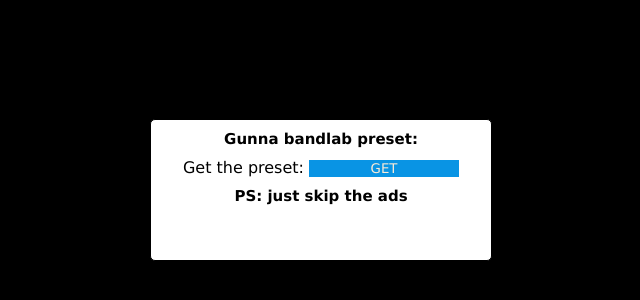
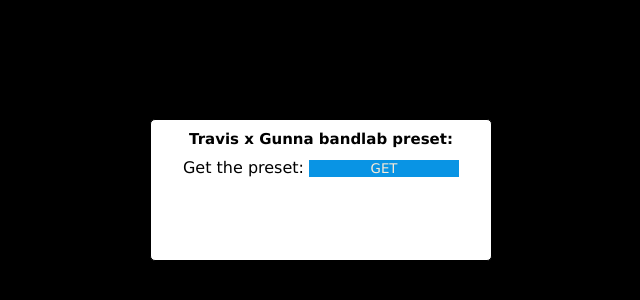
Before and after one commit to yonas555music/yonas555music.github.io, a plain HTML site: page presets/gunna/index.html in a window 1280 px wide. Shown: the part 210-510 px from the top of the page, without its empty margins (319-959 px from the left). Drawn offline with Linux system fonts and the light colour scheme.

Commit message:
index.html

```diff
--- a/presets/gunna/index.html
+++ b/presets/gunna/index.html
@@ -64,19 +64,17 @@
 
     <div class="container">
         <div class="preset">
-            <h1> Gunna bandlab preset:</h1>
+            <h1> Travis x Gunna bandlab preset:</h1>
             <div>
                 <label for="">Get the preset:</label>
-                <a href="https://shrinkme.dev/O1Bwp"><button>GET</button></a>
+		    <a href="https://getpreset.github.io/presets/travisxgunna/"><button>GET</button></a>
+            <!--    <a href="https://shrinkme.dev/O1Bwp"><button>GET</button></a> -->
             </div>
             <div>
 
             </div>
 
         </div>
-
-
-            <h1>PS: just skip the ads </h1>
 
 
 
```
